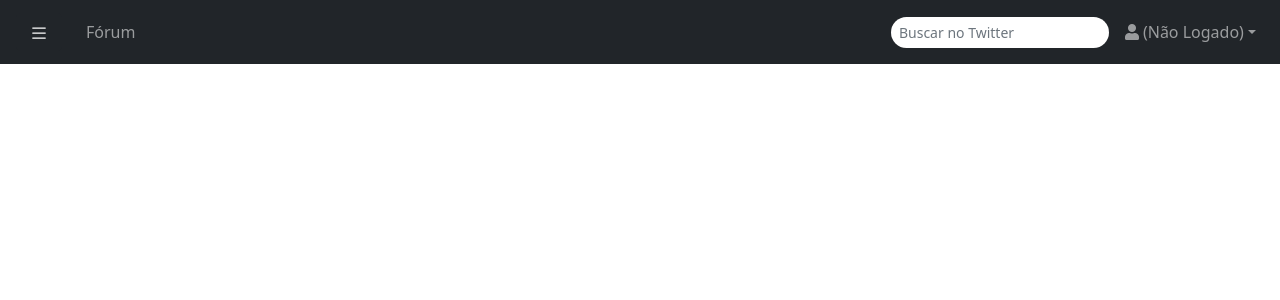
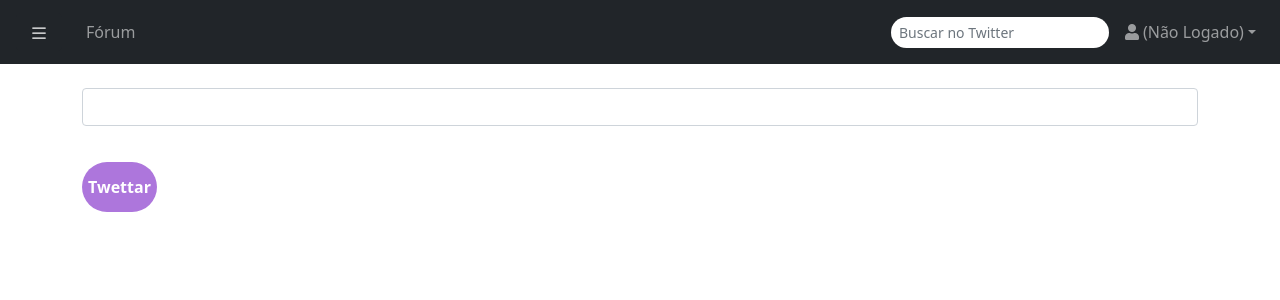
Before and after one commit to DionataBergmann/Twitter-Vue, a Vue app: page /feed in a window 1280 px wide. Shown: the top 300 px of the page. Built offline with nearby package versions, Linux system fonts and the light colour scheme; what vue-drawer-layout would draw is missing.

Commit message:
:bug: fix add publi

```diff
--- /dev/null
+++ b/src/components/FormPublis.vue
@@ -0,0 +1,84 @@
+<template>
+  <div class="container">
+
+
+    <form @submit.prevent="inclui">
+      <div class="row">
+        <div class="col-sm-12">
+          <div class="form-group">
+            <label for="audio"></label>
+            <input
+              type="text"
+              id="audio"
+              class="form-control"
+              v-model="publi.audio"
+              ref="audio"
+              required
+            />
+          </div>
+        </div>
+      </div>
+
+
+      <button id="botao" type="submit" variant="primary">
+        <i></i> Twettar
+      </button>
+
+    </form>
+  </div>
+</template>
+
+<script>
+import axios from "axios";
+export default {
+  data() {
+    return {
+      publi: {
+        audio:null,
+        users_id: null,
+
+
+      },
+
+      erros: [],
+    };
+  },
+  methods: {
+    verificaForm() {
+      // limpa vetor de erros
+      this.erros = [];
+
+
+      return false;
+    },
+
+    inclui() {
+      axios
+        .post(this.$urlAPI + "/publis", this.publi)
+        .then((response) =>
+          alert(`Ok! Publicacao criada ${response.data.id}`)
+        );
+      this.publi = {};
+    },
+  }
+};
+</script>
+
+
+<style scoped>
+
+#titulo{
+    width: 1100px;
+    height: 200px;
+}
+#botao{
+    background-color: #ad76dc !important;
+    border: none !important;
+    color:white !important;
+     font-weight: 900 !important;
+     text-transform: inherit !important;
+    border-radius: 30px !important;
+    height: 50px !important;
+     margin-top: 20px !important;
+}
+</style>
--- a/src/router.js
+++ b/src/router.js
@@ -4,6 +4,7 @@ import VueRouter from 'vue-router'
 
 import FormLogin from './components/FormLogin'
 import pag1 from './components/PagInicial'
+import feed from './components/FormPublis'
 // import Sidebar from './components/Sidebar'
 
 
@@ -14,6 +15,7 @@ const routes = [
 
   { path: '/login', component: FormLogin },
   { path: '/pag1', component: pag1 },
+  { path: '/feed', component: feed },
   // { path: '/sidebar', component: Sidebar }
 
 
```
